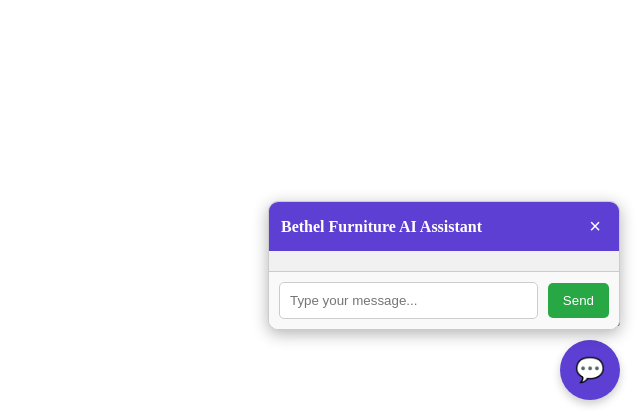
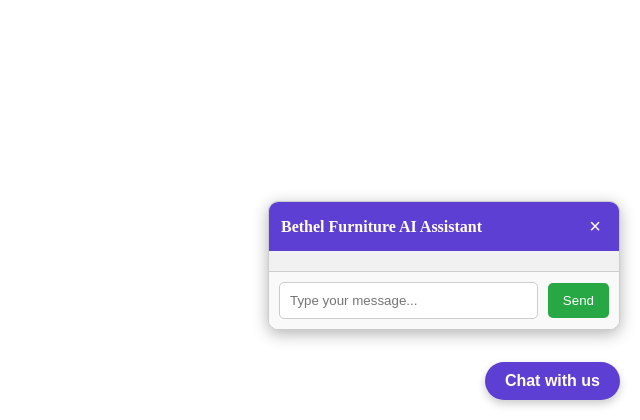
Before and after one commit to 2024orfa/bethel-furniture, a Flask app: page / in a window 1280 px wide. Shown: the part 380-800 px from the top of the page, without its empty margins (640-1280 px from the left). Run offline with Flask 3, Linux system fonts and the light colour scheme.

Commit message:
changed styling

```diff
--- a/templates/index.html
+++ b/templates/index.html
@@ -11,28 +11,17 @@
             background-color: #5D3FD3;
             color: white;
             border: none;
-            border-radius: 50%;
-            width: 60px;
-            height: 60px;
-            font-size: 24px;
+            border-radius: 30px;
+            padding: 10px 20px;
+            font-size: 16px;
+            font-weight: bold;
             cursor: pointer;
             box-shadow: 0 4px 8px rgba(0,0,0,0.2);
             z-index: 1000;
             display: flex;
             align-items: center;
             justify-content: center;
-        }
-
-        /* Chat Button Label */
-        #chat-label {
-            position: fixed;
-            bottom: 90px;
-            right: 20px;
-            font-size: 14px;
-            color: #5D3FD3;
             text-align: center;
-            font-weight: bold;
-            z-index: 1000;
         }
 
         /* Chat Window */
@@ -170,11 +159,6 @@
                 bottom: 20px;
             }
 
-            #chat-label {
-                bottom: 80px;
-                right: 5%;
-            }
-
             #chat-header, #chat-footer {
                 padding: 8px;
             }
@@ -192,8 +176,7 @@
 <body>
 
     <!-- Chat Button -->
-    <button id="chat-button">💬</button>
-    <div id="chat-label">Chat with us</div>
+    <button id="chat-button">Chat with us</button>
 
     <!-- Chat Window -->
     <div id="chat-window">
@@ -215,7 +198,6 @@
     <script>
         // Get elements
         const chatButton = document.getElementById('chat-button');
-        const chatLabel = document.getElementById('chat-label');
         const chatWindow = document.getElementById('chat-window');
         const closeButton = document.getElementById('close-button');
         const sendButton = document.getElementById('send-button');
```
